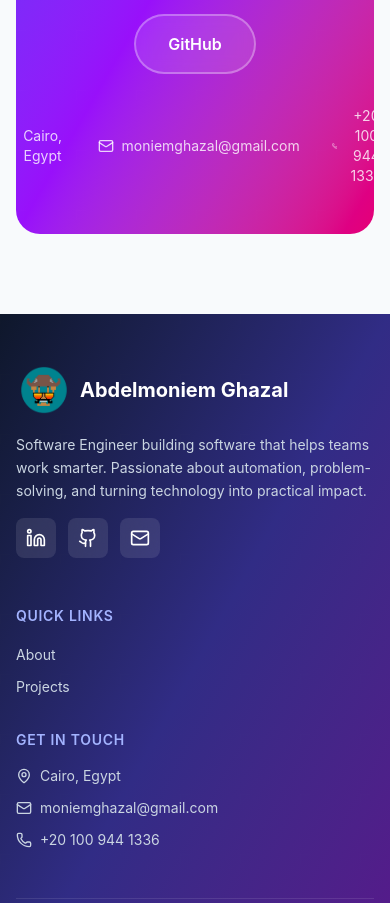
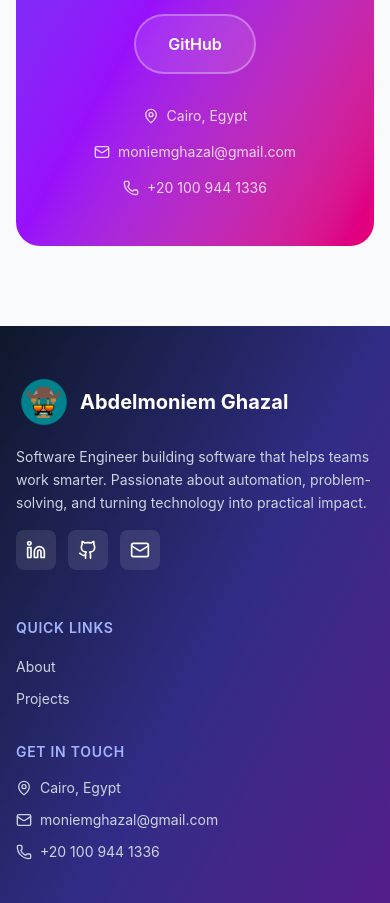
Before and after one commit to moniem2020/Portfolio, a Next.js app: page / in a window 390 px wide. Shown: the part 5808-6711 px from the top of the page. Built offline with nearby package versions, Linux system fonts and the light colour scheme.

Commit message:
fix: make contact details responsive on mobile

```diff
--- a/app/page.tsx
+++ b/app/page.tsx
@@ -343,7 +343,7 @@ export default function Home() {
               </a>
             </div>
 
-            <div className="mt-8 flex justify-center gap-8 text-sm text-white/80">
+            <div className="mt-8 flex flex-col items-center gap-4 text-sm text-white/80 md:flex-row md:justify-center md:gap-8">
               <div className="flex items-center gap-2">
                 <MapPin className="h-4 w-4" />
                 <span>Cairo, Egypt</span>
```
